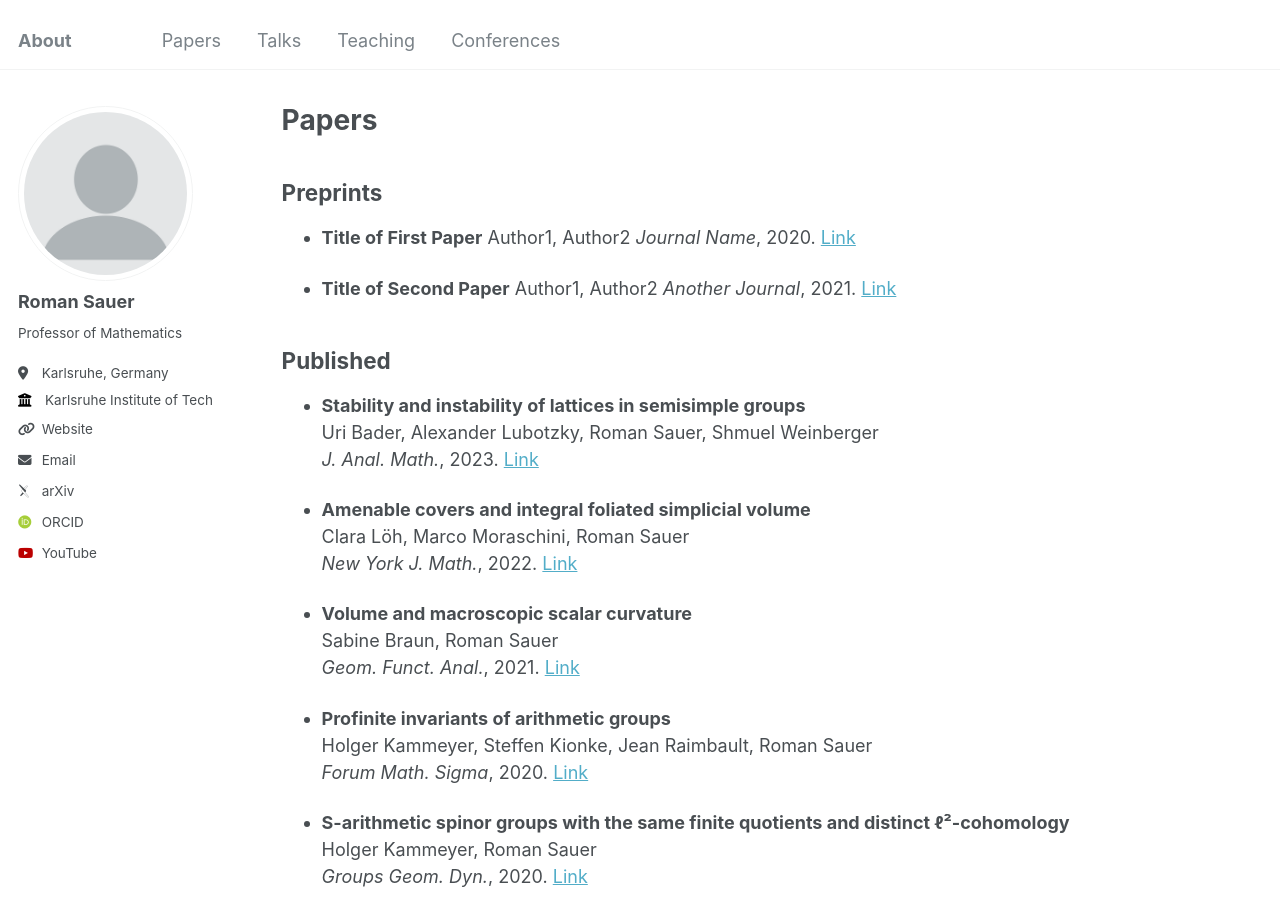
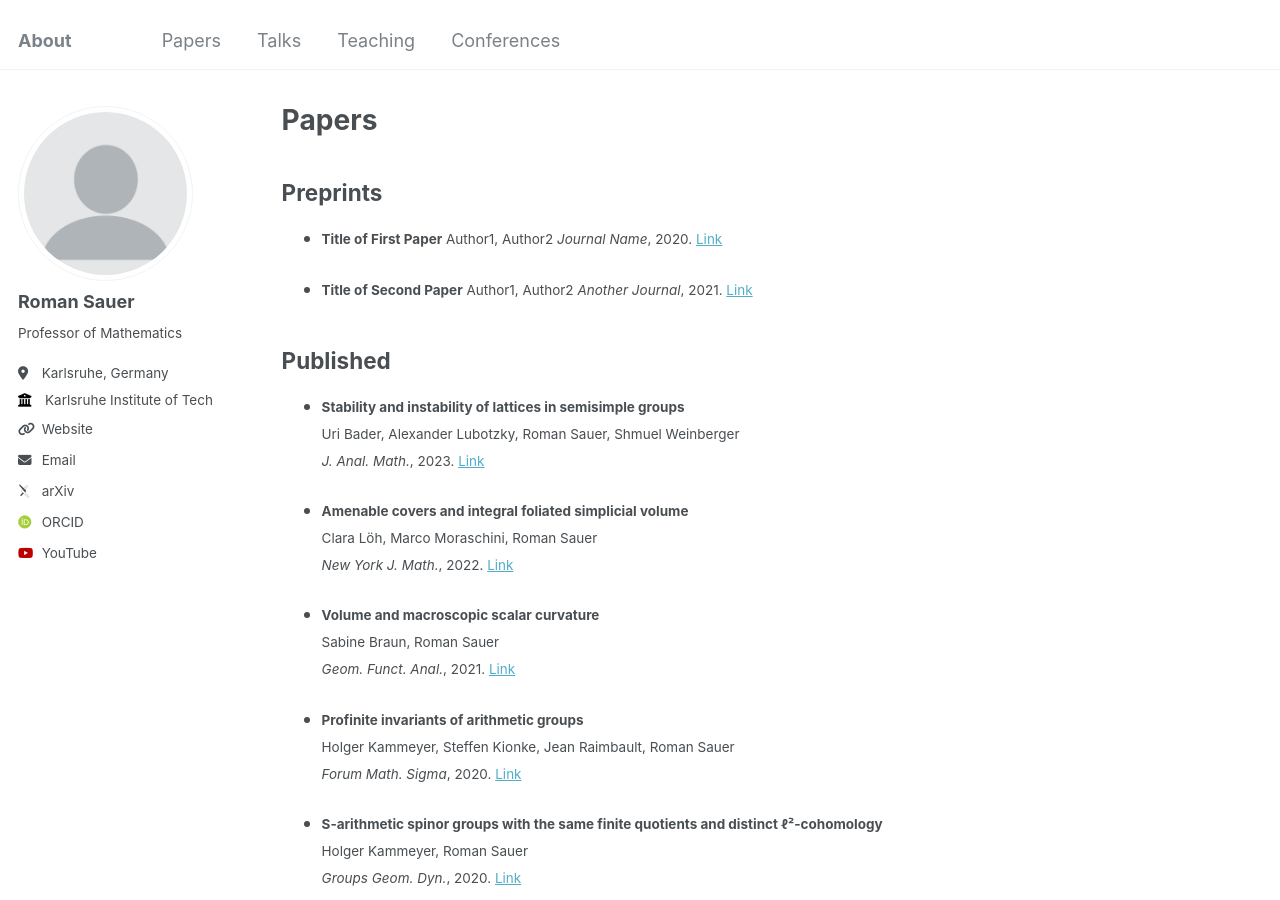
Before and after one commit to hydeparksa/hydeparksa.github.io, a Jekyll site: the page built from _pages/papers.md, in a window 1280 px wide and 900 px high. Built offline with Jekyll 4.4.1, drawn with Linux system fonts in a browser that asks for light colours; some web fonts are replaced.

Commit message:
changed font size in publications

```diff
--- a/_pages/papers.md
+++ b/_pages/papers.md
@@ -9,18 +9,18 @@ author_profile: true
 ## Preprints
 
 {% for pub in site.data.preprints %}
-- **{{ pub.title }}**
+- <small>**{{ pub.title }}**
 {{ pub.authors }}
 _{{ pub.journal }}_, {{ pub.year }}.
-[Link]({{ pub.url }})
+[Link]({{ pub.url }})</small>
 {% endfor %}
 
 
 ## Published
 
 {% for pub in site.data.published %}
-- **{{ pub.title }}**<br>
+- <small>**{{ pub.title }}**<br>
 {{ pub.authors }}<br>
 _{{ pub.journal }}_, {{ pub.year }}.
-[Link]({{ pub.url }})
+[Link]({{ pub.url }})</small>
 {% endfor %}
```
